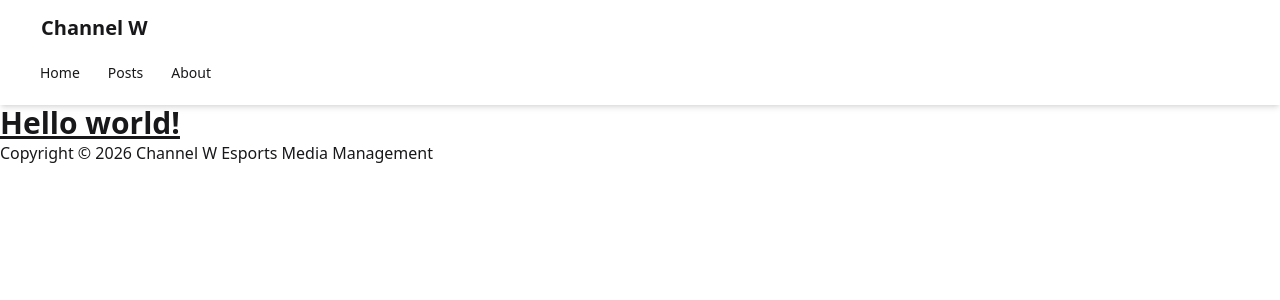
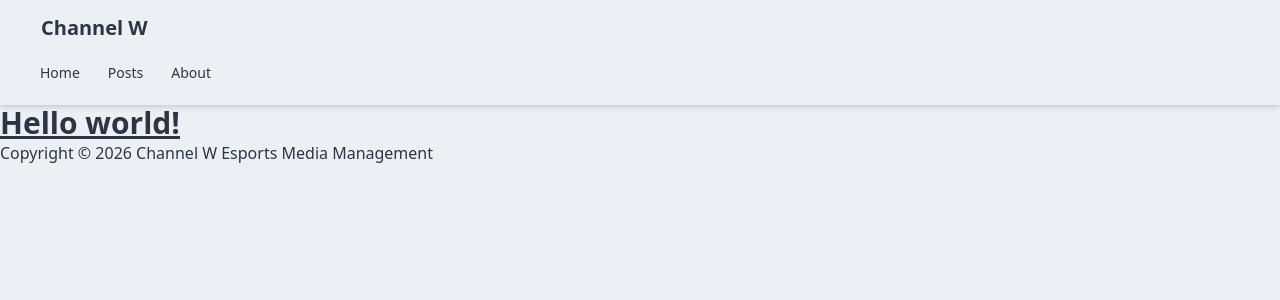
Before and after one commit to TharHtet236401/channel_w_esports_media, a Django app: template apps/core/templates/core/home.html in a window 1280 px wide. Shown: the top 300 px of the page. Run offline with Django 5.2, Linux system fonts and the light colour scheme; the template is opened without the code that fills it, so the values that code supplies are empty; style sheets or scripts are compiled from the project's sources.

Commit message:
theme applied

```diff
--- a/config/urls.py
+++ b/config/urls.py
@@ -19,6 +19,6 @@ from django.urls import path, include
 
 urlpatterns = [
     path('admin/', admin.site.urls),
-    path('', include('apps.core.urls')),
-    path('posts/', include('apps.posts.urls')),
+    path('home/', include('apps.core.urls')),
+    path('', include('apps.posts.urls')),
 ]
--- a/static/css/input.css
+++ b/static/css/input.css
@@ -1,2 +1,4 @@
 @import "tailwindcss";
-@plugin "daisyui";
+@plugin "daisyui" {
+    themes: nord --default;
+  }
```
